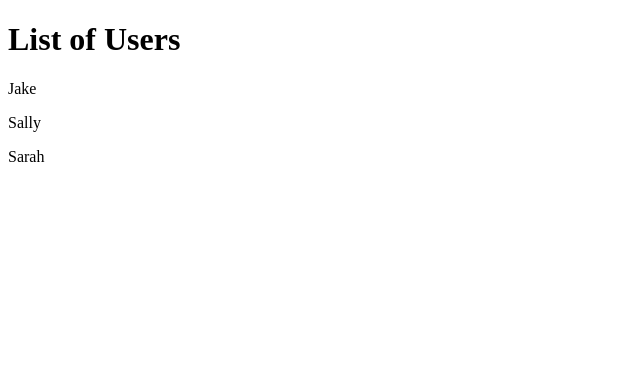
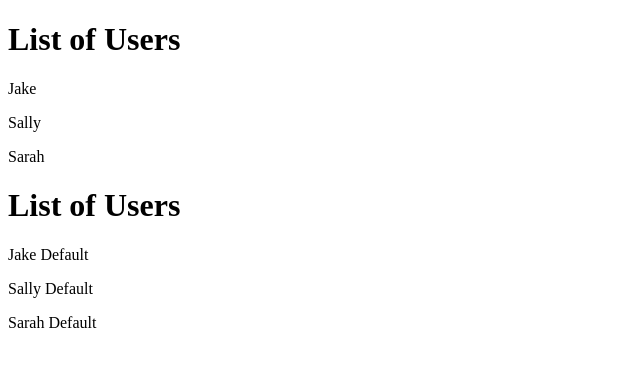
Before and after one commit to JSander72/FE-PT-W12-D3, a React (Vite) app: page / in a window 1280 px wide. Shown: the top 366 px of the page, without its empty margins (0-640 px from the left). Built offline with nearby package versions, Linux system fonts and the light colour scheme.

Commit message:
receiving the list of users from another page

```diff
--- a/src/App.jsx
+++ b/src/App.jsx
@@ -2,11 +2,16 @@ import { useState } from 'react'
 import UserList from './components/UserList'
 
 function App() {
-  const [count, setCount] = useState(0)
+  const [users, setUsers] = useState(["Jake", "Sally", "Sarah"])
 
   return (
     <>
-      <UserList/>
+      {/* We can pass through users as an argument to the user list component */}
+      {/* This works because users will be read as props.users */}
+      <UserList users={users}/>
+
+      {/* If we change the name of the user parameter to something else, like userList it will not work and it will display the default*/}
+      <UserList userList={users}/>
     </>
   )
 }
--- a/src/components/UserList.jsx
+++ b/src/components/UserList.jsx
@@ -1,9 +1,9 @@
 import React from 'react'
 import { useState } from 'react'
 
+// We can use props to pass through the users list
 const UserList = (props) => {
-  // users is now equal to an empty list
-  const [users, setUsers] = [props.users]
+  const [users, setUsers] = useState(props.users)
 
   return (
     <div>
@@ -15,7 +15,7 @@ const UserList = (props) => {
 
 // We can use props to set a default value for this list so the page isn't empty when it loads
 UserList.defaultProps = {
-  users: ["Jake", "Sally", "Sarah"]
+  users: ["Jake Default", "Sally Default", "Sarah Default"]
 }
 
 export default UserList
```
